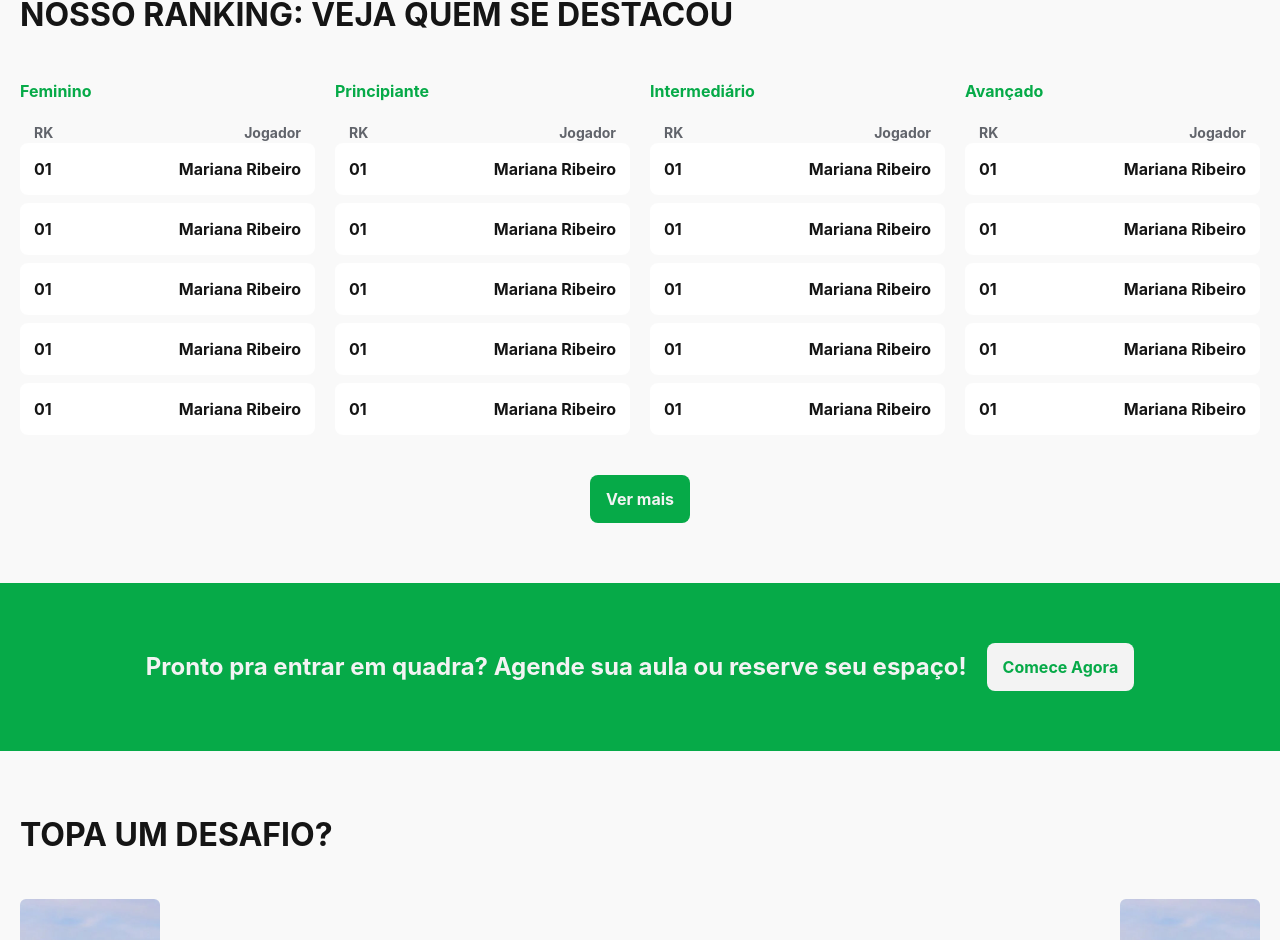
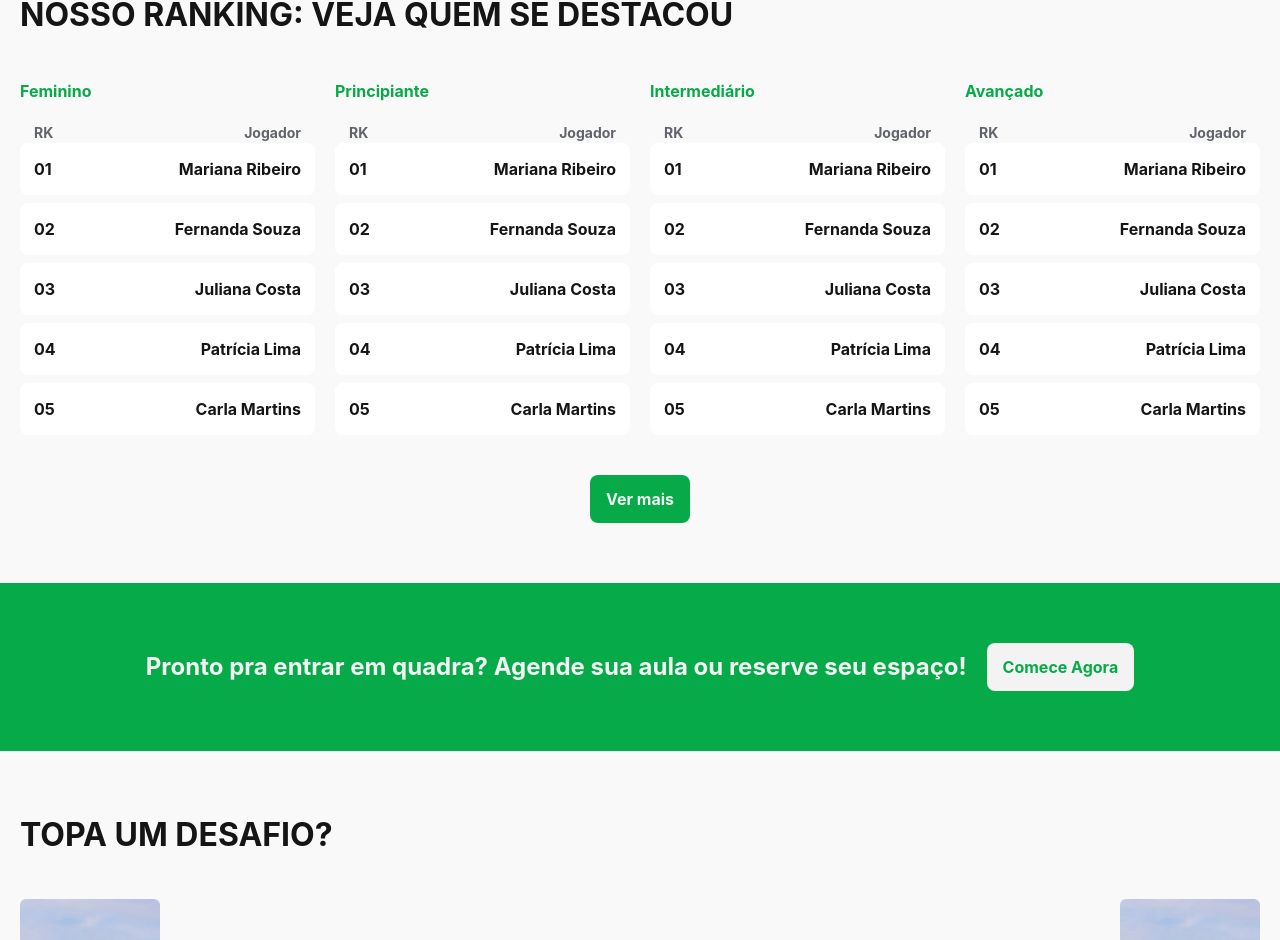
Before and after one commit to mjuliamiosso/top-10-eventos-esportivos, a Next.js app in the folder frontend/: page / in a window 1280 px wide. Shown: the part 929-1869 px from the top of the page. Built offline with nearby package versions, Linux system fonts and the light colour scheme.

Commit message:
refactor: replace static components with dynamic map rendering

```diff
--- a/frontend/src/app/page.tsx
+++ b/frontend/src/app/page.tsx
@@ -6,7 +6,108 @@ import Ranking from "@/components/ranking/Ranking";
 import Link from "next/link";
 
 export default function Home() {
-  // Perguntas
+  // ======= Notícias =======
+  const featuredNews = [
+    {
+      title:
+        "Bia Haddad e Luisa Stefani estreiam com vitórias nas duplas em Roland Garros",
+      description:
+        "A vitória das duas parceiras que contam com tenistas brasileiras foram com “pneus”; Rafael Matos e Marcelo Melo também jogaram, mas foram eliminados",
+      date: "Ontem",
+      image: "/beach-tennis.webp",
+    },
+  ];
+
+  const sideNews = [
+    {
+      title: "João Fonseca lembra Guga em Roland Garros...",
+      description:
+        "Torcedores ignoram partida na quadra principal para assistir...",
+      date: "Ontem",
+      image: "/beach-tennis.webp",
+    },
+    {
+      title: "João Fonseca lembra Guga em Roland Garros...",
+      description:
+        "Torcedores ignoram partida na quadra principal para assistir...",
+      date: "Ontem",
+      image: "/beach-tennis.webp",
+    },
+    {
+      title: "João Fonseca lembra Guga em Roland Garros...",
+      description:
+        "Torcedores ignoram partida na quadra principal para assistir...",
+      date: "Ontem",
+      image: "/beach-tennis.webp",
+    },
+  ];
+
+  // ======= Rankings =======
+  // Feminino
+  const rankingsFemale = [
+    { rank: "01", player: "Mariana Ribeiro", score: "" },
+    { rank: "02", player: "Fernanda Souza", score: "" },
+    { rank: "03", player: "Juliana Costa", score: "" },
+    { rank: "04", player: "Patrícia Lima", score: "" },
+    { rank: "05", player: "Carla Martins", score: "" },
+  ];
+  // Principiante
+  const rankingsBeginner = [
+    { rank: "01", player: "Mariana Ribeiro", score: "" },
+    { rank: "02", player: "Fernanda Souza", score: "" },
+    { rank: "03", player: "Juliana Costa", score: "" },
+    { rank: "04", player: "Patrícia Lima", score: "" },
+    { rank: "05", player: "Carla Martins", score: "" },
+  ];
+  // Intermediário
+  const rankingsIntermediary = [
+    { rank: "01", player: "Mariana Ribeiro", score: "" },
+    { rank: "02", player: "Fernanda Souza", score: "" },
+    { rank: "03", player: "Juliana Costa", score: "" },
+    { rank: "04", player: "Patrícia Lima", score: "" },
+    { rank: "05", player: "Carla Martins", score: "" },
+  ];
+  // Avançado
+  const rankingsAdvanced = [
+    { rank: "01", player: "Mariana Ribeiro", score: "" },
+    { rank: "02", player: "Fernanda Souza", score: "" },
+    { rank: "03", player: "Juliana Costa", score: "" },
+    { rank: "04", player: "Patrícia Lima", score: "" },
+    { rank: "05", player: "Carla Martins", score: "" },
+  ];
+
+  // ======= Desafios ========
+  const challenges = [
+    {
+      category: "Avançado",
+      playerOne: "Lucas Almeida",
+      playerOneInfo: "Tennis Point",
+      playerOneImage: "/beach-tennis.webp",
+      playerTwo: "Bruno Costa",
+      playerTwoInfo: "Arena Top Spin",
+      playerTwoImage: "/beach-tennis.webp",
+    },
+    {
+      category: "Avançado",
+      playerOne: "Lucas Almeida",
+      playerOneInfo: "Tennis Point",
+      playerOneImage: "/beach-tennis.webp",
+      playerTwo: "Bruno Costa",
+      playerTwoInfo: "Arena Top Spin",
+      playerTwoImage: "/beach-tennis.webp",
+    },
+    {
+      category: "Avançado",
+      playerOne: "Lucas Almeida",
+      playerOneInfo: "Tennis Point",
+      playerOneImage: "/beach-tennis.webp",
+      playerTwo: "Bruno Costa",
+      playerTwoInfo: "Arena Top Spin",
+      playerTwoImage: "/beach-tennis.webp",
+    },
+  ];
+
+  // ======= Perguntas =======
   const faqs = [
     {
       question: "Lorem Ipsum 1",
@@ -39,7 +140,6 @@ export default function Home() {
         "Lorem ipsum dolor sit amet, consectetur adipiscing elit. Nullam nisl odio, lobortis sed porttitor nec, laoreet.",
     },
   ];
-
   return (
     <section className="bg-[var(--background-color)]">
       <p>hero</p>
@@ -53,44 +153,27 @@ export default function Home() {
           </h2>
           {/* Notícias em destaque */}
           <div className="grid newsGrid gap-5">
+            {featuredNews.map((news, index) => (
               <News
-              title={
-                "Bia Haddad e Luisa Stefani estreiam com vitórias nas duplas em Roland Garros"
-              }
-              description={
-                "A vitória das duas parceiras que contam com tenistas brasileiras foram com “pneus”; Rafael Matos e Marcelo Melo também jogaram, mas foram eliminados"
-              }
-              date={"Ontem"}
-              image={"/beach-tennis.webp"}
-            ></News>
+                key={`featured-${index}`}
+                title={news.title}
+                description={news.description}
+                date={news.date}
+                image={news.image}
+              />
+            ))}
+
             <div className="flex flex-col gap-5">
+              {sideNews.map((news, index) => (
                 <News
+                  key={`side-${index}`}
                   variant="horizontal"
-                title={"João Fonseca lembra Guga em Roland Garros..."}
-                description={
-                  "Torcedores ignoram partida na quadra principal para assistir..."
-                }
-                date={"Ontem"}
-                image={"/beach-tennis.webp"}
-              ></News>
-              <News
-                variant="horizontal"
-                title={"João Fonseca lembra Guga em Roland Garros..."}
-                description={
-                  "Torcedores ignoram partida na quadra principal para assistir..."
-                }
-                date={"Ontem"}
-                image={"/beach-tennis.webp"}
-              ></News>
-              <News
-                variant="horizontal"
-                title={"João Fonseca lembra Guga em Roland Garros..."}
-                description={
-                  "Torcedores ignoram partida na quadra principal para assistir..."
-                }
-                date={"Ontem"}
-                image={"/beach-tennis.webp"}
-              ></News>
+                  title={news.title}
+                  description={news.description}
+                  date={news.date}
+                  image={news.image}
+                />
+              ))}
             </div>
           </div>
           <div className="flex justify-center">
@@ -121,36 +204,15 @@ export default function Home() {
                   </p>
                 </div>
                 <div className="flex flex-col gap-2">
+                  {rankingsFemale.map((item, index) => (
                     <Ranking
+                      key={index}
                       variant="compact"
-                    rank={"01"}
-                    player={"Mariana Ribeiro"}
-                    score={""}
-                  ></Ranking>
-                  <Ranking
-                    variant="compact"
-                    rank={"01"}
-                    player={"Mariana Ribeiro"}
-                    score={""}
-                  ></Ranking>
-                  <Ranking
-                    variant="compact"
-                    rank={"01"}
-                    player={"Mariana Ribeiro"}
-                    score={""}
-                  ></Ranking>
-                  <Ranking
-                    variant="compact"
-                    rank={"01"}
-                    player={"Mariana Ribeiro"}
-                    score={""}
-                  ></Ranking>
-                  <Ranking
-                    variant="compact"
-                    rank={"01"}
-                    player={"Mariana Ribeiro"}
-                    score={""}
-                  ></Ranking>
+                      rank={item.rank}
+                      player={item.player}
+                      score={item.score}
+                    />
+                  ))}
                 </div>
               </div>
             </div>
@@ -169,36 +231,17 @@ export default function Home() {
                   </p>
                 </div>
                 <div className="flex flex-col gap-2">
+                  <div className="flex flex-col gap-2">
+                    {rankingsBeginner.map((item, index) => (
                       <Ranking
+                        key={index}
                         variant="compact"
-                    rank={"01"}
-                    player={"Mariana Ribeiro"}
-                    score={""}
-                  ></Ranking>
-                  <Ranking
-                    variant="compact"
-                    rank={"01"}
-                    player={"Mariana Ribeiro"}
-                    score={""}
-                  ></Ranking>
-                  <Ranking
-                    variant="compact"
-                    rank={"01"}
-                    player={"Mariana Ribeiro"}
-                    score={""}
-                  ></Ranking>
-                  <Ranking
-                    variant="compact"
-                    rank={"01"}
-                    player={"Mariana Ribeiro"}
-                    score={""}
-                  ></Ranking>
-                  <Ranking
-                    variant="compact"
-                    rank={"01"}
-                    player={"Mariana Ribeiro"}
-                    score={""}
-                  ></Ranking>
+                        rank={item.rank}
+                        player={item.player}
+                        score={item.score}
+                      />
+                    ))}
+                  </div>
                 </div>
               </div>
             </div>
@@ -217,36 +260,15 @@ export default function Home() {
                   </p>
                 </div>
                 <div className="flex flex-col gap-2">
+                  {rankingsIntermediary.map((item, index) => (
                     <Ranking
+                      key={index}
                       variant="compact"
-                    rank={"01"}
-                    player={"Mariana Ribeiro"}
-                    score={""}
-                  ></Ranking>
-                  <Ranking
-                    variant="compact"
-                    rank={"01"}
-                    player={"Mariana Ribeiro"}
-                    score={""}
-                  ></Ranking>
-                  <Ranking
-                    variant="compact"
-                    rank={"01"}
-                    player={"Mariana Ribeiro"}
-                    score={""}
-                  ></Ranking>
-                  <Ranking
-                    variant="compact"
-                    rank={"01"}
-                    player={"Mariana Ribeiro"}
-                    score={""}
-                  ></Ranking>
-                  <Ranking
-                    variant="compact"
-                    rank={"01"}
-                    player={"Mariana Ribeiro"}
-                    score={""}
-                  ></Ranking>
+                      rank={item.rank}
+                      player={item.player}
+                      score={item.score}
+                    />
+                  ))}
                 </div>
               </div>
             </div>
@@ -265,36 +287,15 @@ export default function Home() {
                   </p>
                 </div>
                 <div className="flex flex-col gap-2">
+                  {rankingsAdvanced.map((item, index) => (
                     <Ranking
+                      key={index}
                       variant="compact"
-                    rank={"01"}
-                    player={"Mariana Ribeiro"}
-                    score={""}
-                  ></Ranking>
-                  <Ranking
-                    variant="compact"
-                    rank={"01"}
-                    player={"Mariana Ribeiro"}
-                    score={""}
-                  ></Ranking>
-                  <Ranking
-                    variant="compact"
-                    rank={"01"}
-                    player={"Mariana Ribeiro"}
-                    score={""}
-                  ></Ranking>
-                  <Ranking
-                    variant="compact"
-                    rank={"01"}
-                    player={"Mariana Ribeiro"}
-                    score={""}
-                  ></Ranking>
-                  <Ranking
-                    variant="compact"
-                    rank={"01"}
-                    player={"Mariana Ribeiro"}
-                    score={""}
-                  ></Ranking>
+                      rank={item.rank}
+                      player={item.player}
+                      score={item.score}
+                    />
+                  ))}
                 </div>
               </div>
             </div>
@@ -323,33 +324,18 @@ export default function Home() {
         <div className="flex flex-col gap-5 lg:gap-10">
           <h2 className="sectionHeading">Topa um desafio?</h2>
           <div className="flex flex-col gap-5">
+            {challenges.map((challenge, index) => (
               <Challenge
-              category={"Avançado"}
-              playerOne={"Lucas Almeida"}
-              playerOneInfo={"Tennis Point"}
-              playerOneImage={"/beach-tennis.webp"}
-              playerTwo={"Bruno Costa"}
-              playerTwoInfo={"Arena Top Spin"}
-              playerTwoImage={"/beach-tennis.webp"}
-            ></Challenge>
-            <Challenge
-              category={"Avançado"}
-              playerOne={"Lucas Almeida"}
-              playerOneInfo={"Tennis Point"}
-              playerOneImage={"/beach-tennis.webp"}
-              playerTwo={"Bruno Costa"}
-              playerTwoInfo={"Arena Top Spin"}
-              playerTwoImage={"/beach-tennis.webp"}
-            ></Challenge>
-            <Challenge
-              category={"Avançado"}
-              playerOne={"Lucas Almeida"}
-              playerOneInfo={"Tennis Point"}
-              playerOneImage={"/beach-tennis.webp"}
-              playerTwo={"Bruno Costa"}
-              playerTwoInfo={"Arena Top Spin"}
-              playerTwoImage={"/beach-tennis.webp"}
-            ></Challenge>
+                key={index}
+                category={challenge.category}
+                playerOne={challenge.playerOne}
+                playerOneInfo={challenge.playerOneInfo}
+                playerOneImage={challenge.playerOneImage}
+                playerTwo={challenge.playerTwo}
+                playerTwoInfo={challenge.playerTwoInfo}
+                playerTwoImage={challenge.playerTwoImage}
+              />
+            ))}
           </div>
           <div className="flex justify-center">
             <Link href={"/challenges"}>
```
Lines whose indentation alone changed are shown as unchanged.
